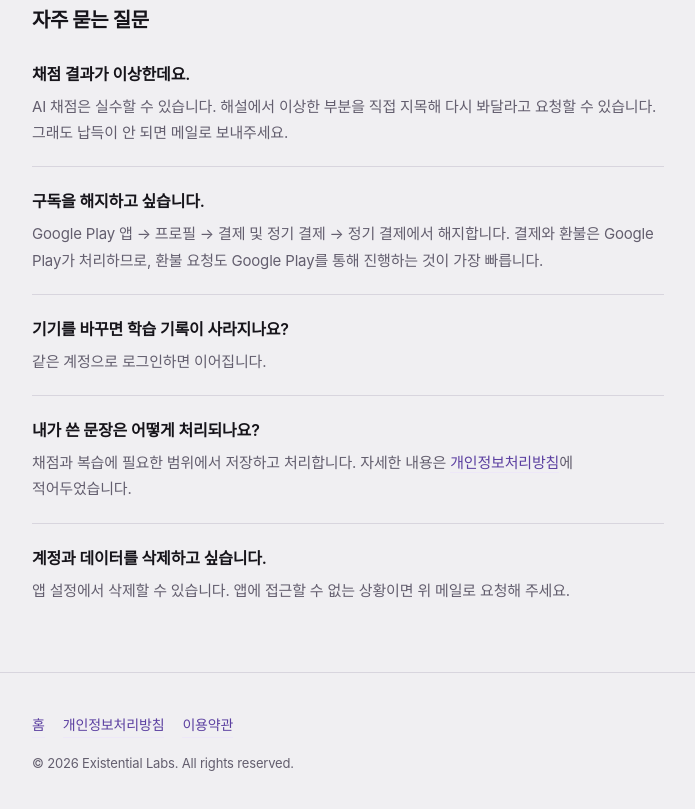
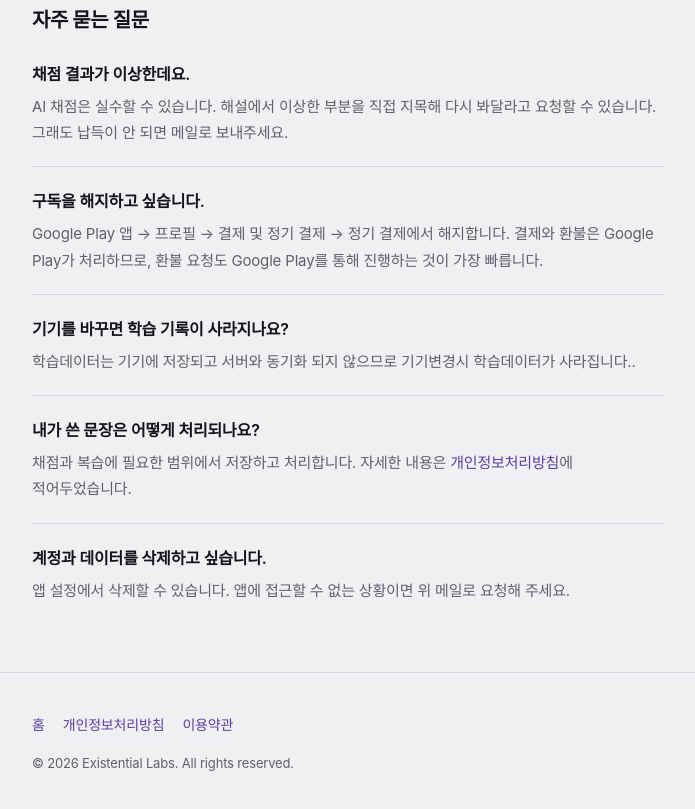
Before and after one commit to u23frd/GenRecall-Support, a plain HTML site: page support.html in a window 1280 px wide. Shown: the part 807-1616 px from the top of the page, without its empty margins (292-987 px from the left). Drawn offline with Linux system fonts and the light colour scheme; a web font is replaced by a local one.

Commit message:
기기 바꾸면

```diff
--- a/support.html
+++ b/support.html
@@ -138,7 +138,7 @@
         </li>
         <li>
           <p class="q">기기를 바꾸면 학습 기록이 사라지나요?</p>
-          <p class="a">같은 계정으로 로그인하면 이어집니다.</p>
+          <p class="a">학습데이터는 기기에 저장되고 서버와 동기화 되지 않으므로 기기변경시 학습데이터가 사라집니다..</p>
         </li>
         <li>
           <p class="q">내가 쓴 문장은 어떻게 처리되나요?</p>
```
